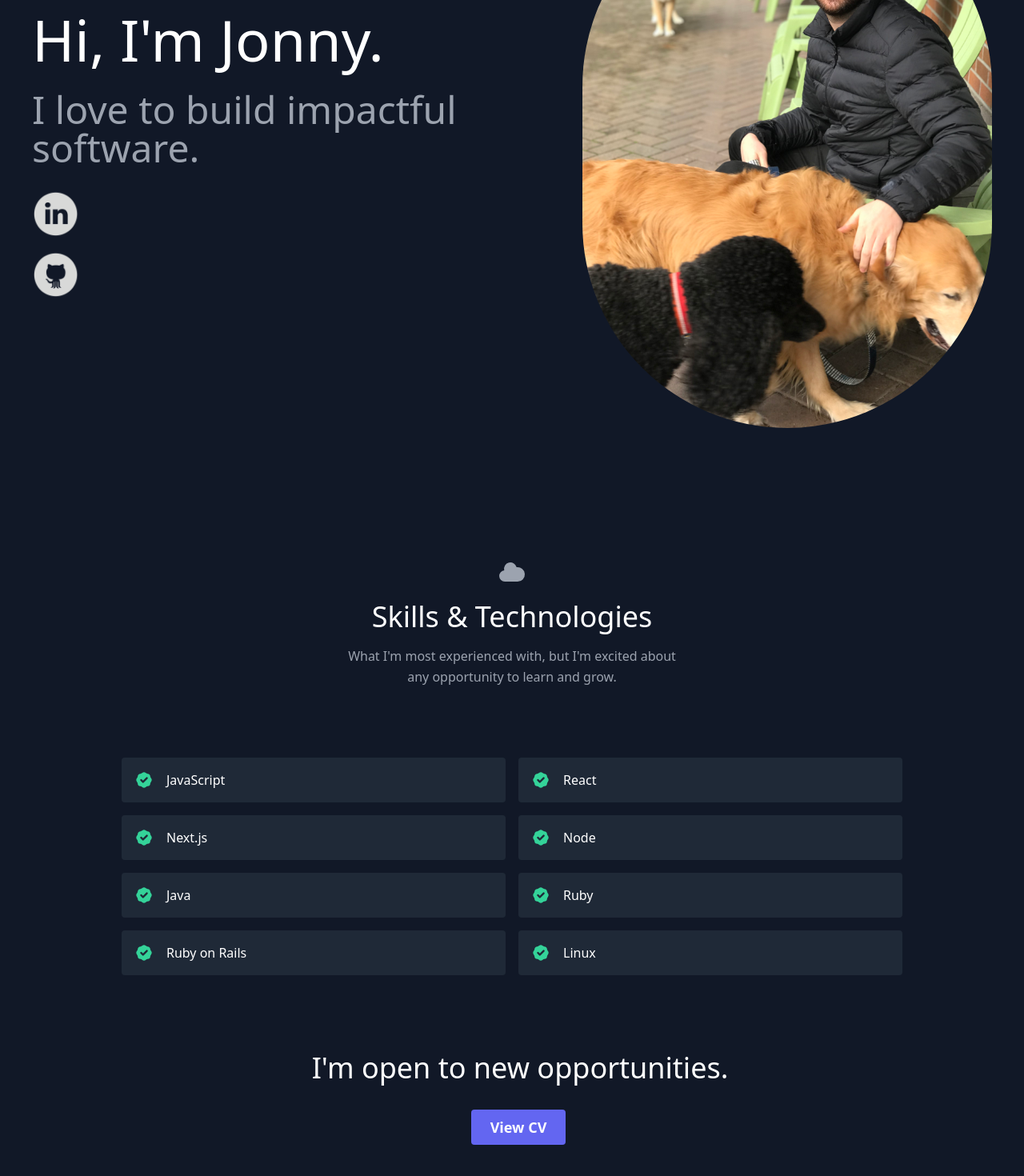
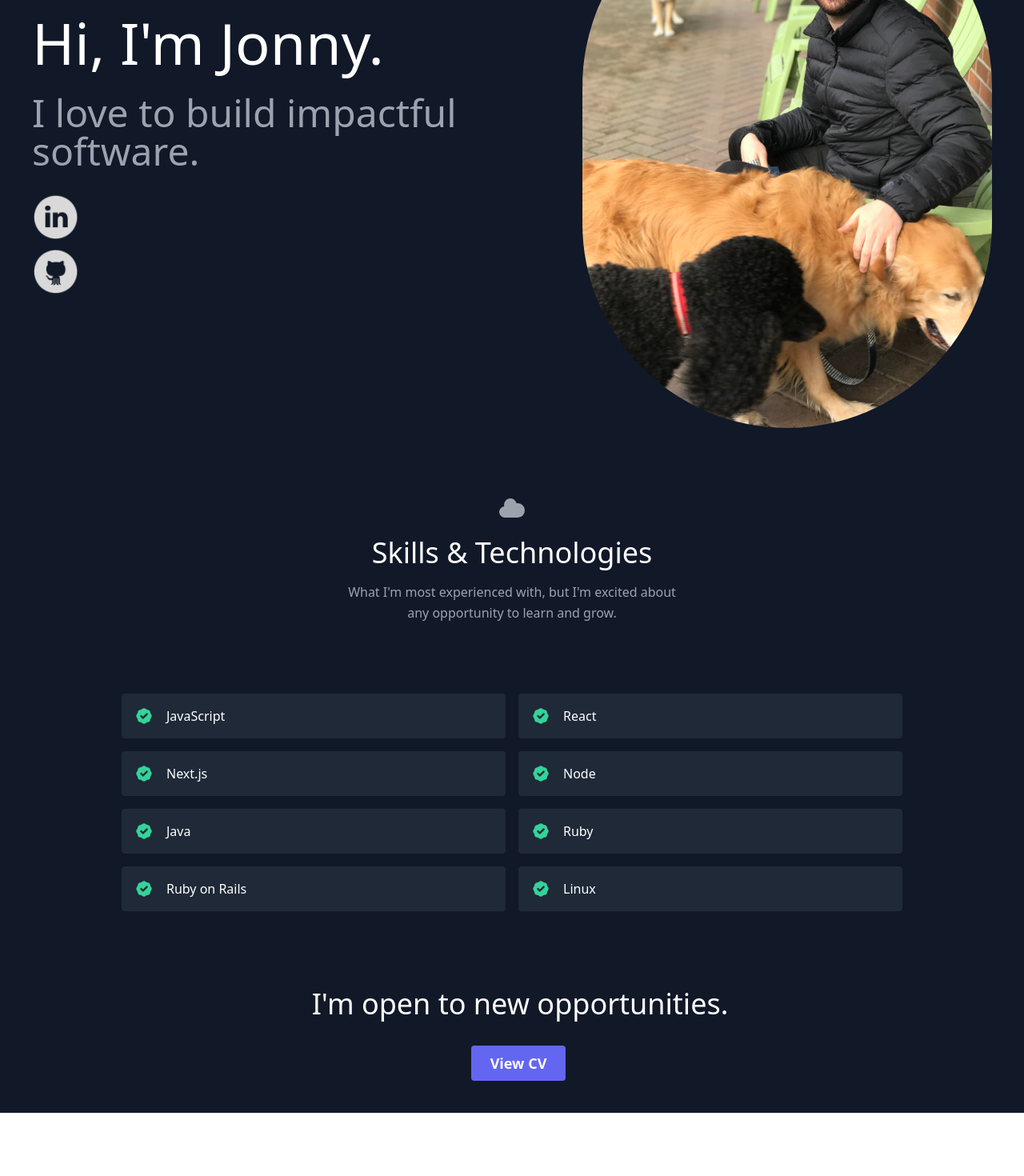
Before and after one commit to JD-Kelly/portfolio-website, a React (Create React App) app: page / in a window 1280 px wide. Shown: the part 228-1698 px from the top of the page at 80% size. After the commit the page ends 1619 px from the top, so only its background shows below. Built offline with nearby package versions, Linux system fonts and the light colour scheme.

Commit message:
minor styling changes

```diff
--- a/src/components/About.js
+++ b/src/components/About.js
@@ -12,7 +12,7 @@ export default function About() {
             I love to build impactful software.
           </h2>
           <div>
-            <a href="https://www.linkedin.com/in/j-kelly/" target="_blank">
+            <a href="https://www.linkedin.com/in/j-kelly/" target="_blank" rel="noopener noreferrer">
           <img
             className="rounded-full"
             src="./linkedin.png"
@@ -22,9 +22,9 @@ export default function About() {
           </a>
           </div>
           <div>
-            <a href="https://github.com/JD-Kelly" target="_blank">
+            <a href="https://github.com/JD-Kelly" target="_blank" rel="noopener noreferrer">
           <img
-            className="rounded-full pt-4"
+            className="rounded-full pt-2"
             src="./github.png"
             width="60"
             height="60"
--- a/src/components/Contact.js
+++ b/src/components/Contact.js
@@ -4,7 +4,7 @@ import React from "react";
 export default function Contact() {
   return (
     <section id="contact" className="relative">
-      <div className="container flex justify-center items-center px-15 py-18 pl-5 mx-auto flex sm:flex-nowrap flex-wrap">
+      <div className="container flex justify-center items-center px-15 py-18 pl-5 pt-20 mx-auto flex sm:flex-nowrap flex-wrap">
           <h2 className="flex justify-center items-center text-white sm:text-4xl text-3xl font-medium title-font mb-2">
             I'm open to new opportunities.
           </h2>
--- a/src/components/Skills.js
+++ b/src/components/Skills.js
@@ -5,7 +5,7 @@ import { skills } from "../data";
 export default function Skills() {
   return (
     <section id="skills">
-      <div className="container px-5 py-20 mx-auto">
+      <div className="container px-5 py-17 mx-auto">
         <div className="text-center mb-20">
           <CloudIcon className="w-10 inline-block mb-4" />
           <h1 className="sm:text-4xl text-3xl font-medium title-font text-white mb-4">
```
